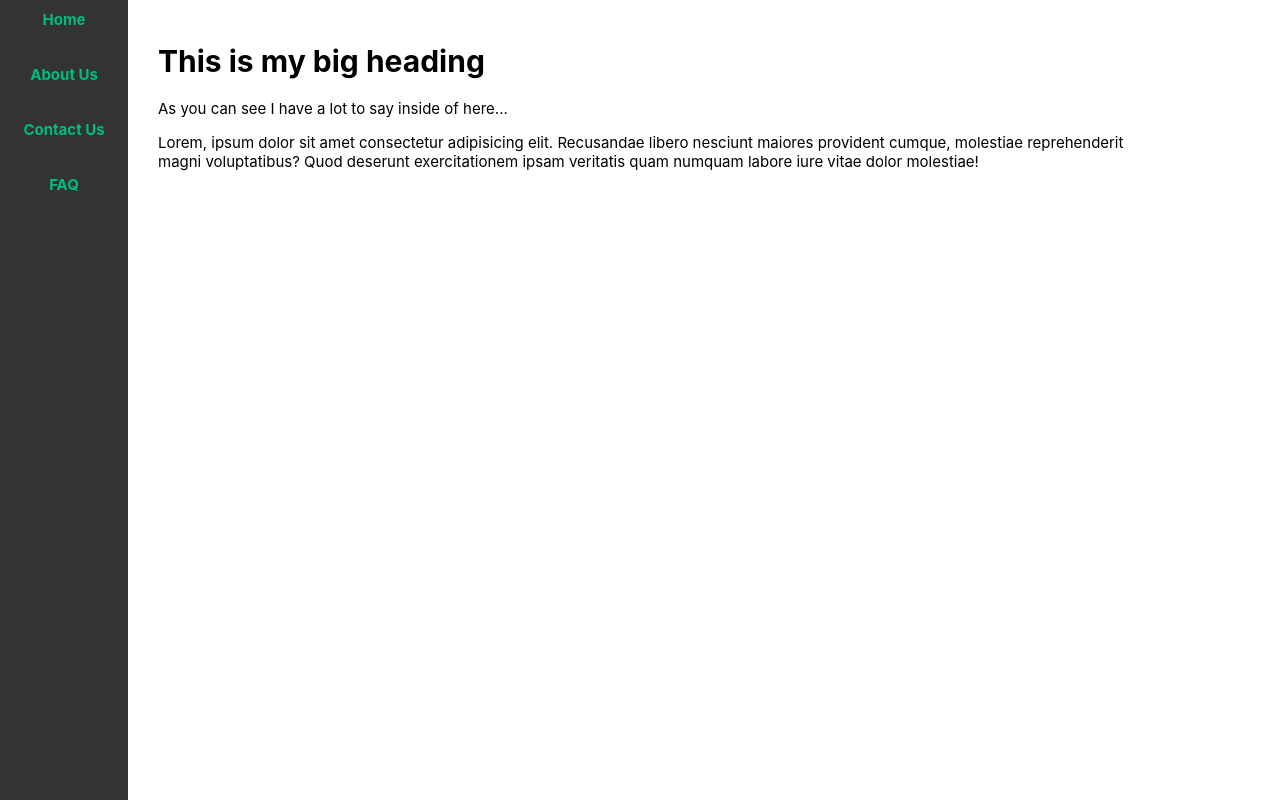
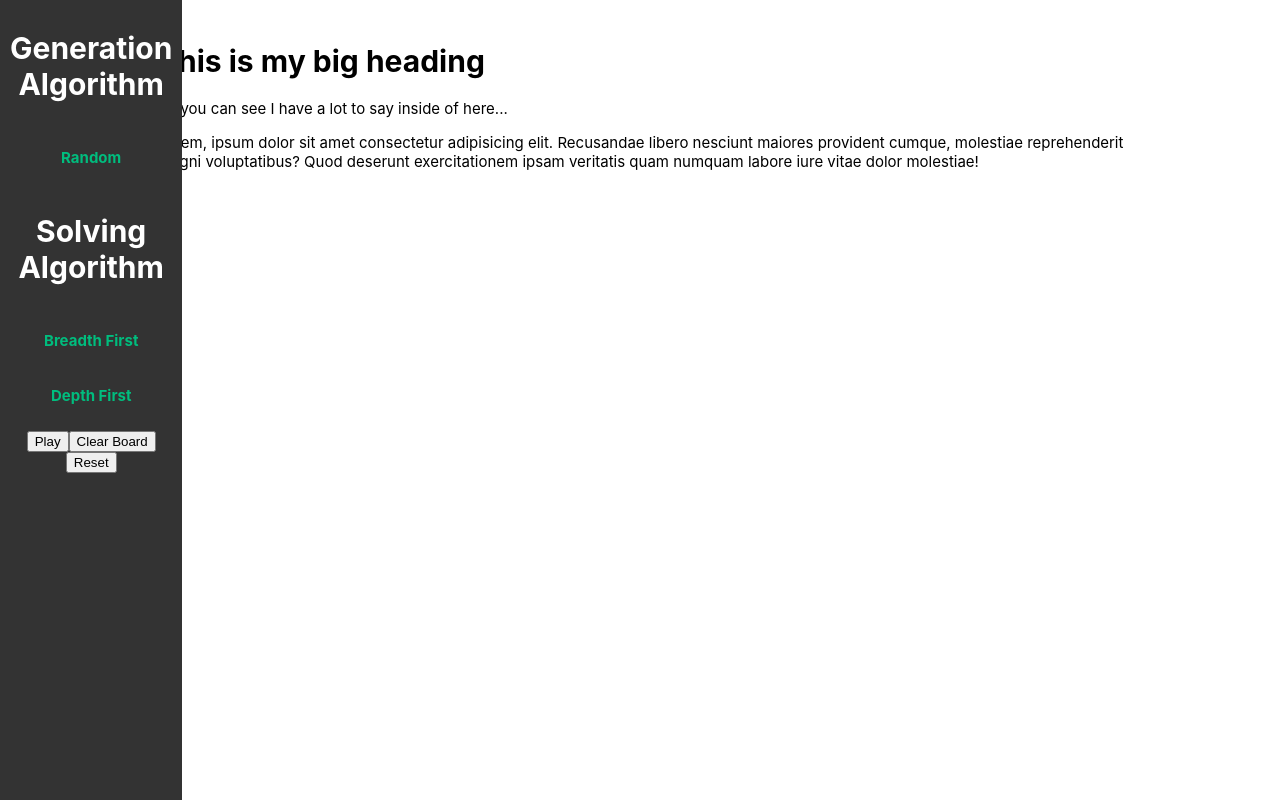
Before and after one commit to WukoSiric/vue-maze-visualizer, a Vue app: page / in a window 1280 px wide. Built offline with nearby package versions, Linux system fonts and the light colour scheme.

Commit message:
Appropriate buttons

```diff
--- a/src/components/Navbar.vue
+++ b/src/components/Navbar.vue
@@ -30,10 +30,19 @@
         <a v-if="isMobile" href="javascript:void(0);" :class="{toggle: isMobile}" @click="toggleMenu()">
             <i class="fa fa-bars"></i>
         </a>
-        <a v-if="!isMobile || menuExpanded" href="" class="nav-item">Home</a>
-        <a v-if="!isMobile || menuExpanded" href="" class="nav-item">About Us</a>
-        <a v-if="!isMobile || menuExpanded" href="" class="nav-item">Contact Us</a>
-        <a v-if="!isMobile || menuExpanded" href="" class="nav-item">FAQ</a>
+        <div v-if="!isMobile || menuExpanded" class="navbar-contents">
+            <h1> Generation Algorithm</h1>
+            <a href="" class="nav-item">Random</a>
+            <h1> Solving Algorithm</h1>
+            <a href="" class="nav-item">Breadth First</a>
+            <a href="" class="nav-item">Depth First</a>
+
+            <div class="controls">
+                <button> Play </button>
+                <button> Clear Board</button>
+                <button> Reset </button>
+            </div>
+        </div>
     </div>
 </template>
 
@@ -49,14 +58,25 @@ a, .green {
 
 .navbar {
     display: grid;
-    gap: 1rem;
     grid-template-columns: 1fr;
-    text-align: center;
-
     background-color: rgb(51, 51, 51);
     position: fixed;
     top: 0;
     width: 100%;
+    justify-items: center;
+}
+
+.navbar-contents {
+    display: grid;
+    gap: 1rem;
+    grid-template-columns: 1fr;
+    text-align: center;
+    background-color: rgb(51, 51, 51);
+    padding: 10px;
+}
+
+h1 {
+    color: white;
 }
 
 /* Desktop design - apply when the screen width is 1024px or larger */
@@ -67,6 +87,8 @@ a, .green {
         width: 10%;
         height: 100%;
 
+    }
+    .navbar-contents {
         grid-template-rows: none;
         gap: none;
         align-content: start;
```
